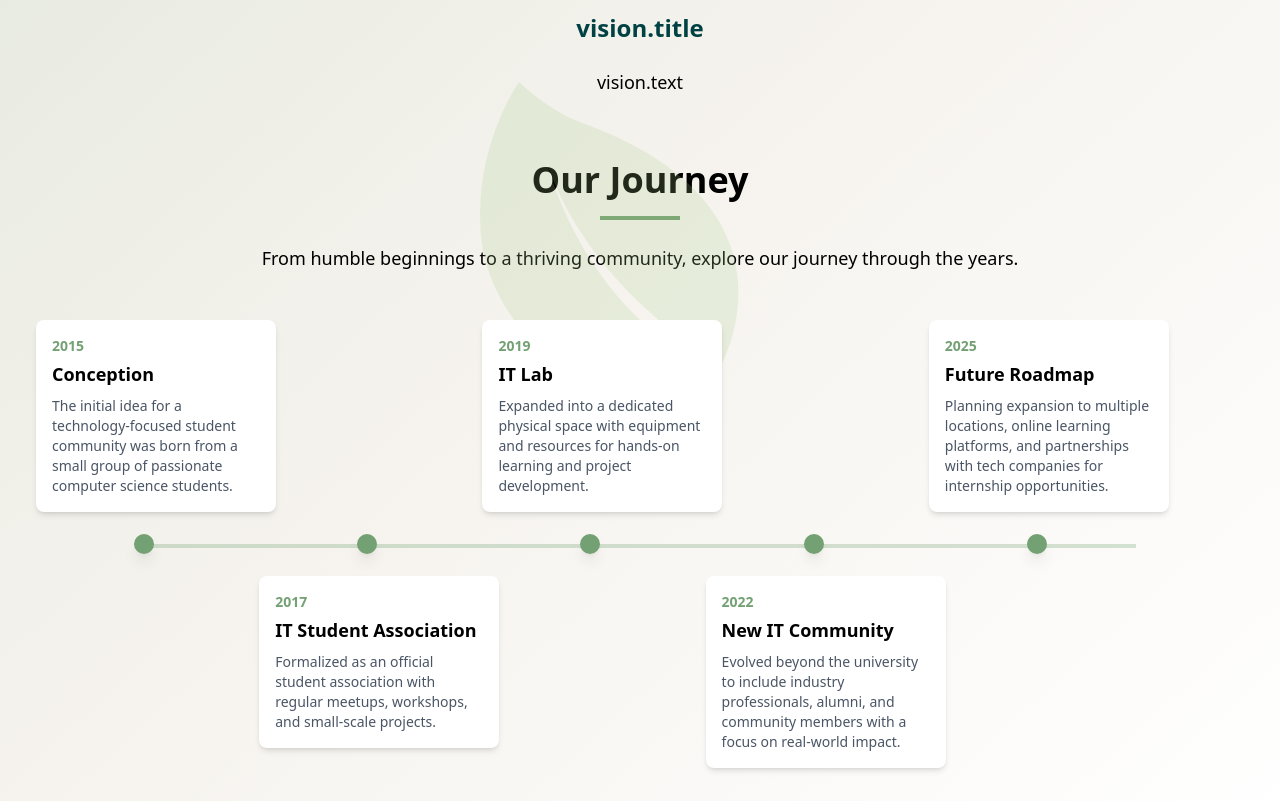
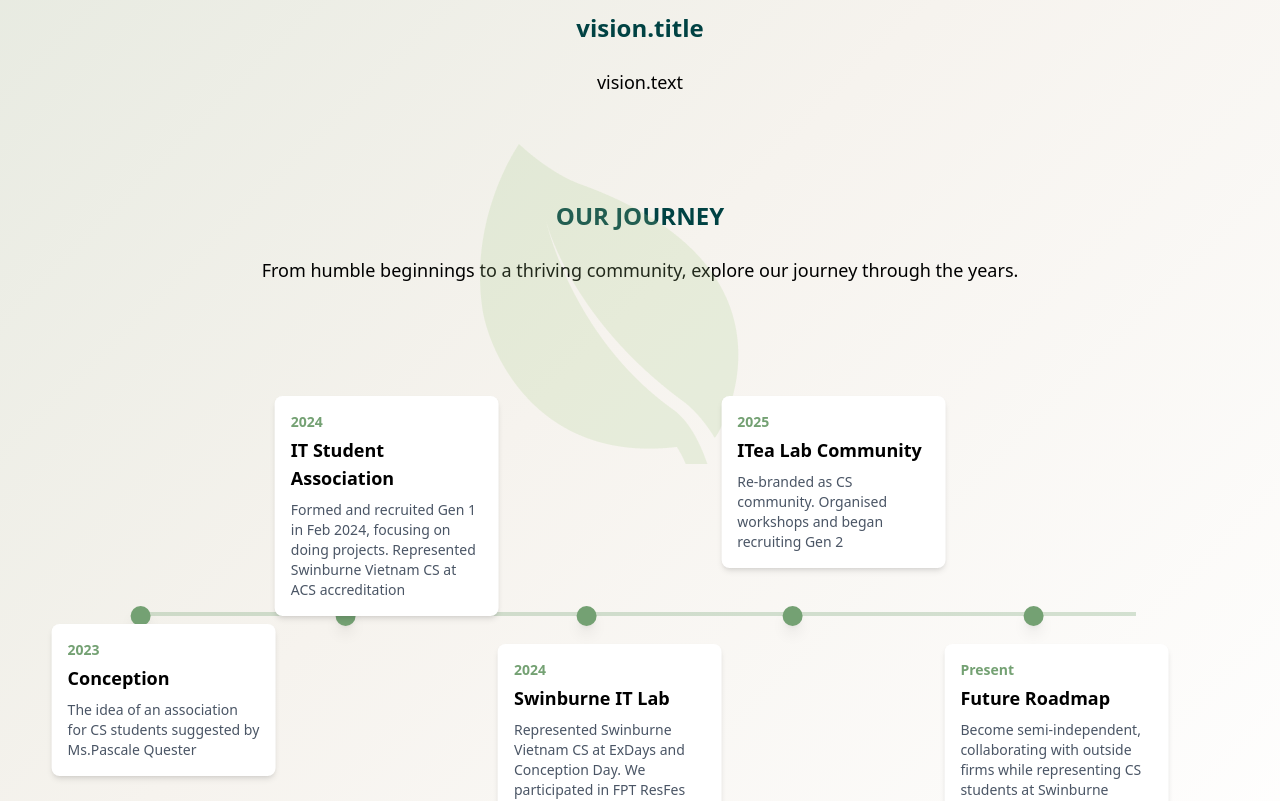
Before and after one commit to Itea-Lab/portfolio-website, a React (Vite) app: page / in a window 1280 px wide. Shown: the part 1140-1941 px from the top of the page. Built offline with nearby package versions, Linux system fonts and the light colour scheme.

Commit message:
Added and fixed timeline animation

```diff
--- a/src/components/About.tsx
+++ b/src/components/About.tsx
@@ -19,19 +19,18 @@
           <div className="h-1 w-20 bg-[#74A173] mx-auto mb-6"></div>
           <p className="text-lg max-w-3xl mx-auto">{t("aboutUs.content")}</p>
         </div>
-        <div className="text-center mb-16">
+        <div className="text-center mb-6">
           <h2 className="text-2xl text-[#004243] font-bold mb-6 pt-20">
             {t("vision.title")}
           </h2>
           <p className="text-lg max-w-3xl mx-auto">{t("vision.text")}</p>
         </div>
       </div>
-      <div className="container mx-auto px-4 pb-10">
-        <div className="max-w-3xl mx-auto text-center mb-12">
-          <h2 className="text-3xl md:text-4xl font-bold mb-4 text-center">
-            Our Journey
+      <div className="container mx-auto px-4 pb-0 md:pb-40">
+        <div className="max-w-3xl mx-auto text-center mb-10">
+          <h2 className="text-2xl text-[#004243] font-bold mb-6 pt-20">
+            OUR JOURNEY
           </h2>
-          <div className="h-1 w-20 bg-[#74A173] mx-auto mb-6"></div>
           <p className="text-lg text-muted-foreground">
             From humble beginnings to a thriving community, explore our journey
             through the years.
--- a/src/components/Community.tsx
+++ b/src/components/Community.tsx
@@ -37,7 +37,7 @@
   }, []);
 
   return (
-    <section id="community" className="py-20 bg-[#F9FAFB]">
+    <section id="community" className="py-20 bg-white">
       <div className="container mx-auto px-20">
         <ActivitySlider/>
       </div>
--- a/src/components/MobileTimeline.tsx
+++ b/src/components/MobileTimeline.tsx
@@ -1,4 +1,4 @@
-import { useEffect, useRef, useState } from "react";
+import { useEffect, useState, useRef } from "react";
 
 interface TimelineItem {
   title: string;
@@ -7,37 +7,66 @@
 }
 
 export function MobileTimeline() {
+  const [isVisible, setIsVisible] = useState(false);
+  const lineRef = useRef<HTMLDivElement>(null);
 
+  useEffect(() => {
+    const handleScroll = () => {
+      const timeline = lineRef.current;
+      if (timeline) {
+        const rect = timeline.getBoundingClientRect();
+        const isInView = rect.top < window.innerHeight && rect.bottom >= 0;
+        setIsVisible(isInView);
+      }
+    };
+
+    window.addEventListener("scroll", handleScroll);
+    handleScroll();
+
+    return () => window.removeEventListener("scroll", handleScroll);
+  }, []);
+
+  useEffect(() => {
+    if (isVisible && lineRef.current) {
+      lineRef.current.style.height = "0%";
+      setTimeout(() => {
+        if (lineRef.current) {
+          lineRef.current.style.transition = "height 1.5s ease-in-out";
+          lineRef.current.style.height = "100%";
+        }
+      }, 100);
+    }
+  }, [isVisible]);
   const timelineItems: TimelineItem[] = [
     {
       title: "Conception",
-      year: "2015",
+      year: "2023",
       description:
-        "The initial idea for a technology-focused student community was born from a small group of passionate computer science students.",
+        "Idea of an association for CS students suggested by Ms. Pascale Quester",
     },
     {
       title: "IT Student Association",
-      year: "2017",
+      year: "2024",
       description:
-        "Formalized as an official student association with regular meetups, workshops, and small-scale projects.",
+        "Formed and recruited Gen 1 in Feb 2024, focusing on doing projects.\nRepresented Swinburne Vietnam CS at ACS accreditation",
     },
     {
-      title: "IT Lab",
-      year: "2019",
+      title: "Swinburne IT Lab",
+      year: "2024",
       description:
-        "Expanded into a dedicated physical space with equipment and resources for hands-on learning and project development.",
+        "Represented Swinburne Vietnam CS at ExDays and Conception Day. We participated in FPT ResFes 2024 and Akathon Jan 2024",
     },
     {
-      title: "New IT Community",
-      year: "2022",
+      title: "ITea Lab Community",
+      year: "2025",
       description:
-        "Evolved beyond the university to include industry professionals, alumni, and community members with a focus on real-world impact.",
+        "Re-branded as CS community. Organised workshops and began recruiting Gen 2",
     },
     {
       title: "Future Roadmap",
-      year: "2025",
+      year: "Present",
       description:
-        "Planning expansion to multiple locations, online learning platforms, and partnerships with tech companies for internship opportunities.",
+        "Become semi-independent, collaborating with outside firms while representing CS students at Swinburne Vietnam",
     },
   ];
 
@@ -46,28 +75,62 @@
       <div className="relative">
         {/* Vertical timeline line */}
         <div
-          className="absolute left-4 top-0 w-1 bg-[#74A173]/30 h-full"
-          style={{ transformOrigin: "top" }}
+          ref={lineRef}
+          className="absolute left-4 top-0 w-1 bg-[#74A173]/30"
+          style={{
+            transformOrigin: "top",
+            height: "0%",
+          }}
         />
 
         {/* Timeline items */}
         <div className="relative ml-12">
           {timelineItems.map((item, index) => (
-            <div key={index} className="mb-10 relative">
+            <div
+              key={index}
+              className="mb-10 relative"
+              style={{
+                opacity: isVisible ? 1 : 0,
+                transform: isVisible ? "translateX(0)" : "translateX(-20px)",
+                transition: "opacity 0.5s ease, transform 0.5s ease",
+                transitionDelay: `${index * 200 + 800}ms`,
+              }}
+            >
               {/* Timeline dot */}
-              <div className="absolute -left-10 top-2 w-5 h-5 rounded-full bg-[#74A173] z-10 shadow-lg" />
+              <div
+                className="absolute -left-10 top-2 w-5 h-5 rounded-full bg-[#74A173] z-10 shadow-lg"
+                style={{
+                  opacity: isVisible ? 1 : 0,
+                  transform: isVisible ? "scale(1)" : "scale(0)",
+                  transition: "opacity 0.5s ease, transform 0.5s ease",
+                  transitionDelay: `${index * 200 + 600}ms`,
+                }}
+              />
 
               {/* Year marker */}
-              <div className="text-[#74A173] font-bold text-sm mb-1">
+              <div
+                className="text-[#74A173] font-bold text-sm mb-1"
+                style={{
+                  opacity: isVisible ? 1 : 0,
+                  transition: "opacity 0.5s ease",
+                  transitionDelay: `${index * 200 + 700}ms`,
+                }}
+              >
                 {item.year}
               </div>
 
               {/* Content */}
-              <div className="bg-white p-4 rounded-lg shadow-md">
+              <div
+                className="bg-white p-4 rounded-lg shadow-md"
+                style={{
+                  opacity: isVisible ? 1 : 0,
+                  transform: isVisible ? "translateY(0)" : "translateY(20px)",
+                  transition: "opacity 0.5s ease, transform 0.5s ease",
+                  transitionDelay: `${index * 200 + 900}ms`,
+                }}
+              >
                 <h3 className="font-bold text-lg mb-2">{item.title}</h3>
-                <p className="text-sm text-muted-foreground">
-                  {item.description}
-                </p>
+                <p className="text-sm text-gray-600">{item.description}</p>
               </div>
             </div>
           ))}
--- a/src/components/Timeline.tsx
+++ b/src/components/Timeline.tsx
@@ -1,4 +1,4 @@
-import { useEffect, useRef, useState } from "react";
+import { useEffect, useState, useRef } from "react";
 
 interface TimelineItem {
   title: string;
@@ -8,85 +8,136 @@
 }
 
 export function Timeline() {
+  const [isVisible, setIsVisible] = useState(false);
+  const lineRef = useRef<HTMLDivElement>(null);
+
+  useEffect(() => {
+    const handleScroll = () => {
+      const timeline = lineRef.current;
+      if (timeline) {
+        const rect = timeline.getBoundingClientRect();
+        const isInView = rect.top < window.innerHeight && rect.bottom >= 0;
+        setIsVisible(isInView);
+      }
+    };
+
+    window.addEventListener("scroll", handleScroll);
+    handleScroll();
+
+    return () => window.removeEventListener("scroll", handleScroll);
+  }, []);
+
+  useEffect(() => {
+    if (isVisible && lineRef.current) {
+      lineRef.current.style.width = "0%";
+      setTimeout(() => {
+        if (lineRef.current) {
+          lineRef.current.style.transition = "width 1.5s ease-in-out";
+          lineRef.current.style.width = "100%";
+        }
+      }, 100);
+    }
+  }, [isVisible]);
 
   const timelineItems: TimelineItem[] = [
     {
       title: "Conception",
-      year: "2015",
+      year: "2023",
       description:
-        "The initial idea for a technology-focused student community was born from a small group of passionate computer science students.",
+        "The idea of an association for CS students suggested by Ms.Pascale Quester",
       position: "top",
     },
     {
       title: "IT Student Association",
-      year: "2017",
+      year: "2024",
       description:
-        "Formalized as an official student association with regular meetups, workshops, and small-scale projects.",
+        "Formed and recruited Gen 1 in Feb 2024, focusing on doing projects.\nRepresented Swinburne Vietnam CS at ACS accreditation",
       position: "bottom",
     },
     {
-      title: "IT Lab",
-      year: "2019",
+      title: "Swinburne IT Lab",
+      year: "2024",
       description:
-        "Expanded into a dedicated physical space with equipment and resources for hands-on learning and project development.",
+        "Represented Swinburne Vietnam CS at ExDays and Conception Day. We participated in FPT ResFes 2024 and Akathon Jan 2024",
       position: "top",
     },
     {
-      title: "New IT Community",
-      year: "2022",
+      title: "ITea Lab Community",
+      year: "2025",
       description:
-        "Evolved beyond the university to include industry professionals, alumni, and community members with a focus on real-world impact.",
+        "Re-branded as CS community. Organised workshops and began recruiting Gen 2",
       position: "bottom",
     },
     {
       title: "Future Roadmap",
-      year: "2025",
+      year: "Present",
       description:
-        "Planning expansion to multiple locations, online learning platforms, and partnerships with tech companies for internship opportunities.",
+        "Become semi-independent, collaborating with outside firms while representing CS students at Swinburne Vietnam",
       position: "top",
     },
   ];
 
   return (
-    <div className="py-16 px-4 max-w-5xl mx-auto h-full">
-
+    <div className="py-16 px-4 max-w-5xl mx-auto">
       <div className="relative">
         {/* Main timeline line */}
         <div
-          className="absolute left-0 md:left-1/2 md:transform md:-translate-x-1/2 top-0 w-1 md:w-full md:h-1 bg-[#74A173]/30 h-full"
-          style={{ transformOrigin: "center" }}
+          ref={lineRef}
+          className="absolute left-0 top-1/2 w-0 h-1 bg-[#74A173]/30"
+          style={{
+            transformOrigin: "left",
+            width: "0%",
+          }}
         />
 
         {/* Timeline items */}
-        <div className="relative">
+        <div className="relative h-64 md:h-32">
+          {" "}
           {timelineItems.map((item, index) => (
             <div
               key={index}
-              className={`mb-12 md:mb-0 md:absolute ${
-                item.position === "top"
-                  ? "md:top-0 md:transform md:-translate-y-full md:pb-8"
-                  : "md:bottom-0 md:transform md:translate-y-full md:pt-8"
-              }`}
+              className="mb-12 md:mb-0 md:absolute"
               style={{
                 left: `${(index / (timelineItems.length - 1)) * 90}%`,
+                top:
+                  item.position === "top"
+                    ? "md:top-0 md:transform md:-translate-y-full md:pb-8"
+                    : "md:bottom-0 md:transform md:translate-y-full md:pt-8",
+                transform: "translateX(-10%)",
               }}
             >
               {/* Timeline dot */}
               <div
                 className={`absolute ${
                   item.position === "top"
-                    ? "md:bottom-0 md:transform md:translate-y-1/2"
-                    : "md:top-0 md:transform md:-translate-y-1/2"
-                } transform -translate-x-1/2 w-5 h-5 rounded-full bg-[#74A173] z-10 shadow-lg`}
+                    ? "md:transform md:translate-x-[45%]"
+                    : "md:transform md:translate-x-[-45%]"
+                } w-5 h-5 rounded-full bg-[#74A173] mx-auto mb-2 mt-2 shadow-lg`}
+                style={{
+                  opacity: isVisible ? 1 : 0,
+                  transform: isVisible
+                    ? "scale(1) translateY(50px)"
+                    : "scale(0) translateY(50px)",
+                  transition: "opacity 0.5s ease, transform 0.5s ease",
+                  transitionDelay: `${index * 200 + 800}ms`,
+                }}
               />
 
-              {/* Content container with different layouts for top/bottom */}
+              {/* Content container */}
               <div
-                className={`md:w-60 bg-white p-4 rounded-lg shadow-md ${
+                className={`w-56 bg-white p-4 rounded-lg shadow-md mx-auto ${
                   item.position === "top"
-                    ? "md:transform md:translate-x-[-45%]"
-                    : "md:transform md:translate-x-[-45%]"
+                    ? "md:bottom-0 md:transform md:translate-y-1/2"
+                    : "md:top-0 md:transform md:-translate-y-[9.5rem]"
                 }`}
+                style={{
+                  opacity: isVisible ? 1 : 0,
+                  transform: isVisible
+                    ? "translateY(0) translateX(-70px)"
+                    : "translateY(20px) translateX(-70px)",
+                  transition: "opacity 0.5s ease, transform 0.5s ease",
+                  transitionDelay: `${index * 200 + 1000}ms`,
+                }}
               >
                 <div className="text-[#74A173] font-bold text-sm mb-1">
                   {item.year}
--- a/src/components/WorkStyle.tsx
+++ b/src/components/WorkStyle.tsx
@@ -37,7 +37,7 @@
 
       <div className="container mx-auto px-4 relative z-10">
         <h2
-          className={`text-3xl font-bold text-center text-[#004243] mb-6 transition-opacity duration-1000 ${
+          className={`text-3xl font-bold text-center text-[#004243] mb-6 transition-opacity duration-2000 ${
             isVisible ? "opacity-100" : "opacity-0"
           }`}
         >
@@ -45,7 +45,7 @@
         </h2>
 
         <p
-          className={`text-lg text-center max-w-3xl mx-auto mb-16 transition-opacity duration-1000 ${
+          className={`text-lg text-center max-w-3xl mx-auto mb-16 transition-opacity duration-2000 ${
             isVisible ? "opacity-100" : "opacity-0"
           }`}
         >
@@ -53,7 +53,7 @@
         </p>
 
         <div
-          className={`grid md:grid-cols-2 gap-x-12 gap-y-16 max-w-5xl mx-auto transition-opacity duration-1000 ${
+          className={`grid md:grid-cols-2 gap-x-12 gap-y-16 max-w-5xl mx-auto transition-opacity duration-2000 ${
             isVisible ? "opacity-100" : "opacity-0"
           }`}
         >
```
